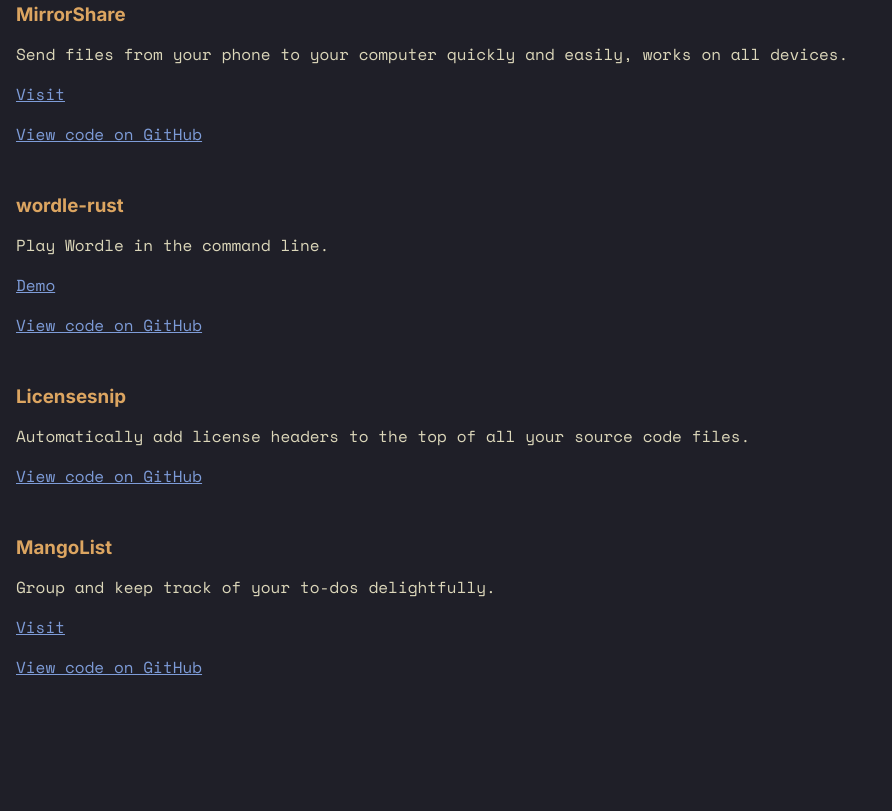
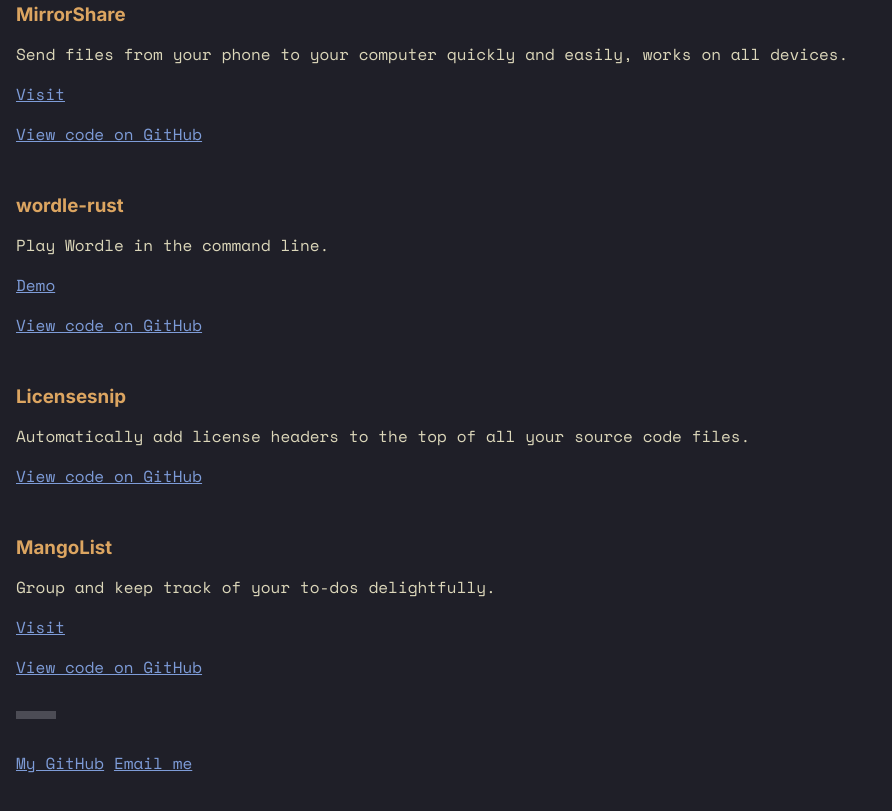
Before and after one commit to notken12/notken12.github.io, a plain HTML site: page index.html in a window 1280 px wide. Shown: the part 1045-1856 px from the top of the page, without its empty margins (0-892 px from the left). Before the commit the page ends 1772 px from the top, so only its background shows below. Drawn offline with nearby package versions, Linux system fonts and the light colour scheme; a web font is replaced by a local one.

Commit message:
add contacts

```diff
--- a/index.html
+++ b/index.html
@@ -72,6 +72,11 @@
       <a href="https://github.com/notken12/mangolist">View code on GitHub</a>
     </section>
   </section>
+  <hr>
+  <footer>
+    <a href="https://github.com/notken12">My GitHub</a>
+    <a href="mailto:kendotzhou@gmail.com">Email me</a>
+  </footer>
 </body>
 
 </html>
```
